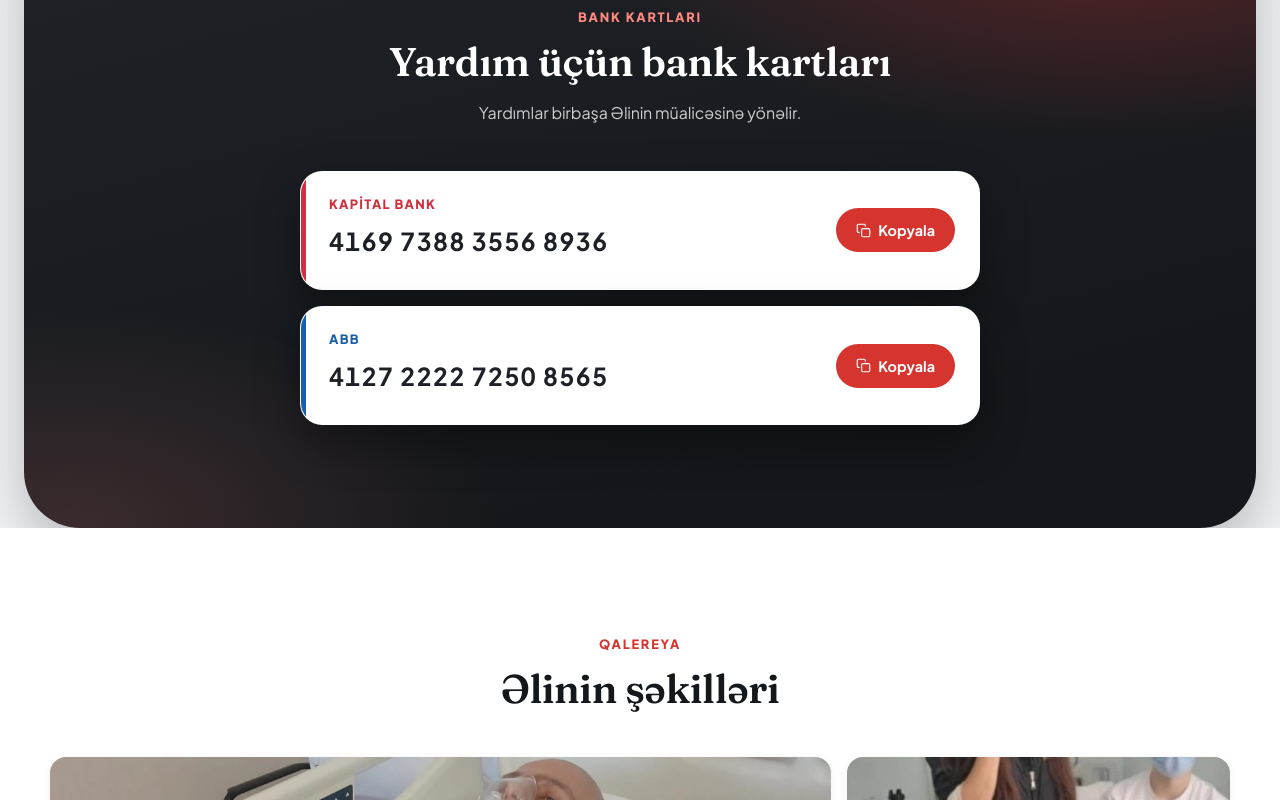
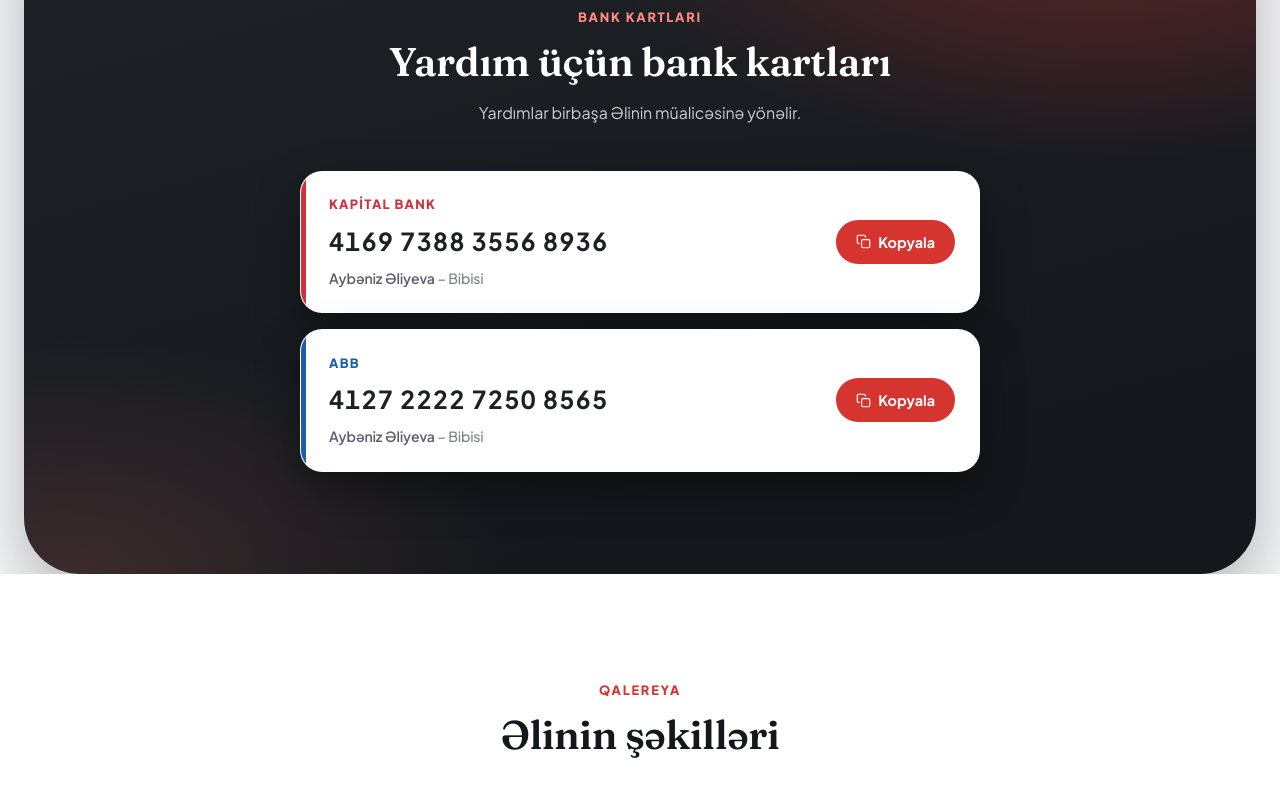
Before and after one commit to eliyeyardimet/eliyeyardimet.github.io, a plain HTML site: page index.html in a window 1280 px wide. Shown: the part 2673-3473 px from the top of the page. Drawn offline with Linux system fonts and the light colour scheme.

Commit message:
Add card holder name to both bank cards
Co-Authored-By: Claude Sonnet 5.5 <noreply@anthropic.com>

```diff
--- a/index.html
+++ b/index.html
@@ -242,6 +242,7 @@
             <div class="bank-info">
               <h3 class="bank-name">Kapital Bank</h3>
               <p class="bank-number">4169 7388 3556 8936</p>
+              <p class="bank-holder">Aybəniz Əliyeva <span class="holder-rel" data-i18n="holderRel">– Bibisi</span></p>
             </div>
             <button type="button" class="copy-btn" data-copy="4169738835568936">
               <svg viewBox="0 0 24 24" fill="none" stroke="currentColor" stroke-width="1.8" stroke-linecap="round" stroke-linejoin="round" aria-hidden="true">
@@ -256,6 +257,7 @@
             <div class="bank-info">
               <h3 class="bank-name">ABB</h3>
               <p class="bank-number">4127 2222 7250 8565</p>
+              <p class="bank-holder">Aybəniz Əliyeva <span class="holder-rel" data-i18n="holderRel">– Bibisi</span></p>
             </div>
             <button type="button" class="copy-btn" data-copy="4127222272508565">
               <svg viewBox="0 0 24 24" fill="none" stroke="currentColor" stroke-width="1.8" stroke-linecap="round" stroke-linejoin="round" aria-hidden="true">
@@ -411,6 +413,6 @@
     <img class="lightbox-img" id="lightboxImg" src="" alt="" />
   </div>
 
-  <script src="script.js?v=27"></script>
+  <script src="script.js?v=28"></script>
 </body>
 </html>
--- a/script.js
+++ b/script.js
@@ -40,6 +40,7 @@
         'Bu sənədlər Əlinin diaqnozunu təsdiqləyir.',
 
       donationTitle: 'Yardım üçün bank kartları',
+      holderRel: '– Bibisi',
       copyBtn: 'Kopyala',
       copiedBtn: 'Kopyalandı',
 
@@ -75,6 +76,7 @@
         'Bu belgeler Ali\'nin tanısını belgeliyor.',
 
       donationTitle: 'Yardım için banka kartları',
+      holderRel: '– Halası',
       copyBtn: 'Kopyala',
       copiedBtn: 'Kopyalandı',
 
@@ -110,6 +112,7 @@
         'Эти документы подтверждают диагноз Али.',
 
       donationTitle: 'Банковские карты для помощи',
+      holderRel: '– тётя',
       copyBtn: 'Копировать',
       copiedBtn: 'Скопировано',
 
@@ -145,6 +148,7 @@
         'These documents confirm Ali\'s diagnosis.',
 
       donationTitle: 'Bank cards for donation',
+      holderRel: '– aunt',
       copyBtn: 'Copy',
       copiedBtn: 'Copied',
 
```
